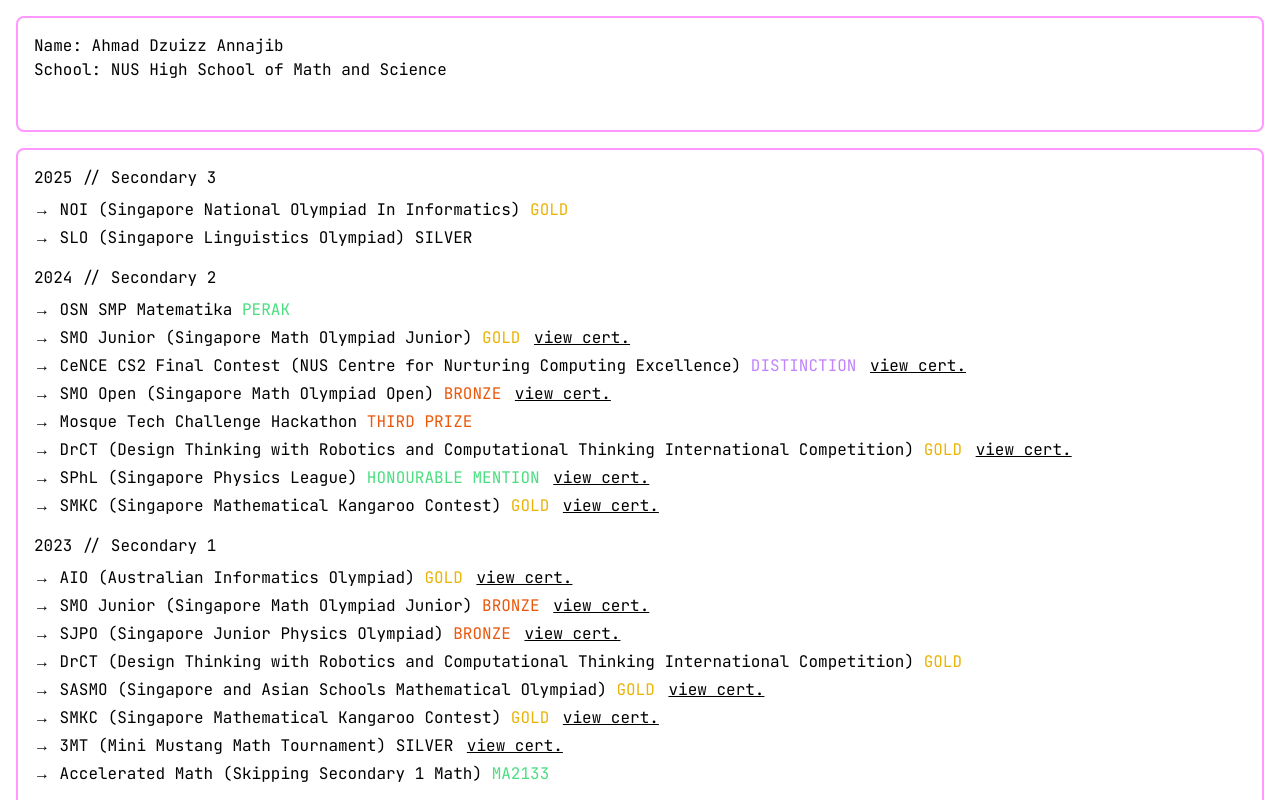
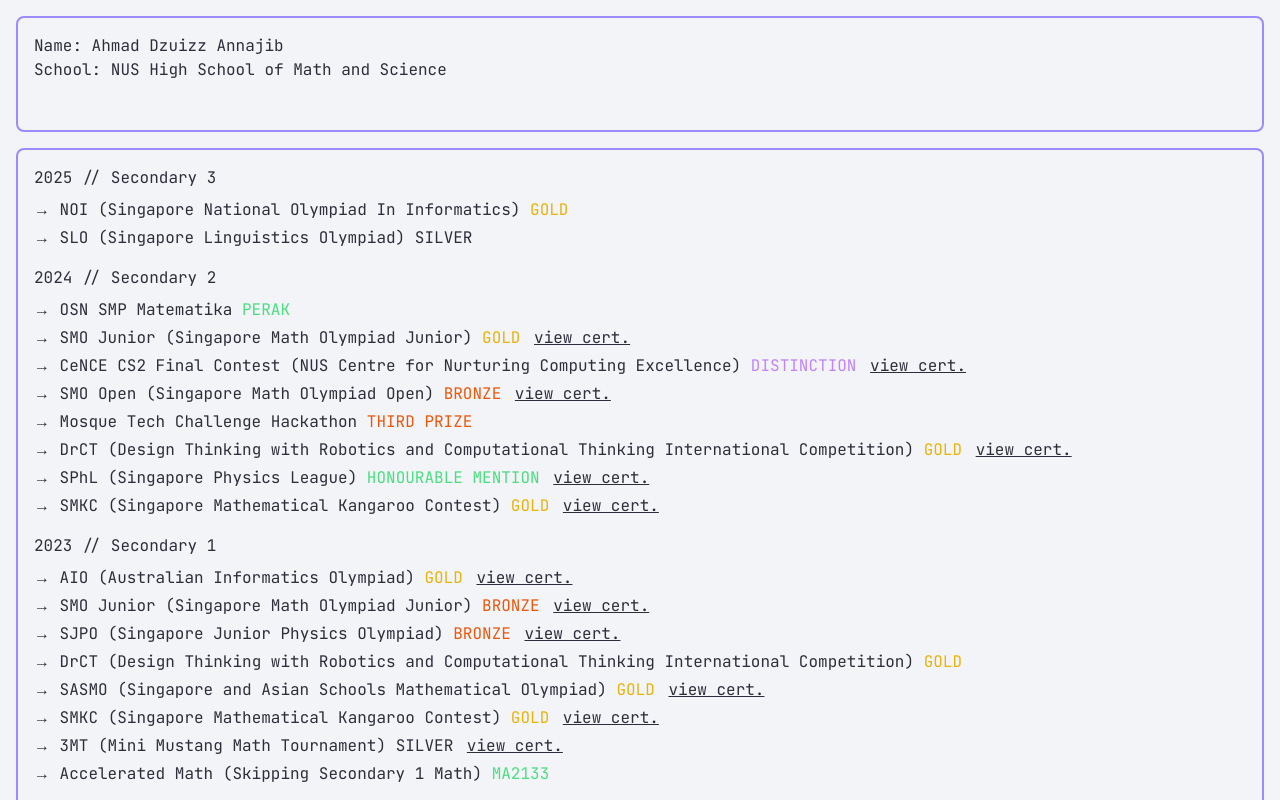
Before and after one commit to dzuizz/my-app, a Next.js app: page / in a window 1280 px wide. Shown: the top 800 px of the page. Built offline with nearby package versions, Linux system fonts and the light colour scheme.

Commit message:
+ Improved purple-based colour palette     > Courtesy of ChatGPT 4o

```diff
--- a/app/globals.css
+++ b/app/globals.css
@@ -2,16 +2,22 @@
 @tailwind components;
 @tailwind utilities;
 
+/* Colour Palette generated by ChatGPT */
 :root {
-  --bg-color: #fff;
-  --text-color: #000;
-  --accent-color: #f9f;
+  --bg-color: #f3f4f8;       /* soft lavender gray */
+  --text-color: #2e2e3a;     /* muted dark indigo */
+  --accent-color: #9a8cff;   /* soft periwinkle */
+  --accent-hover: #7e6de0;   /* deeper but still soft on hover */
+  --border-color: #e0e0f0;   /* light border for cards or inputs */
 }
 
 @media (prefers-color-scheme: dark) {
   :root {
-    --bg-color: #000;
-    --text-color: #fff;
+    --bg-color: #1e1f2b;      /* soft dark navy */
+    --text-color: #eaeafd;    /* gentle off-white */
+    --accent-color: #b5aaff;  /* pastel violet */
+    --accent-hover: #d5ccff;  /* lighter hover accent */
+    --border-color: #34354d;  /* soft border in dark mode */
   }
 }
 
```
